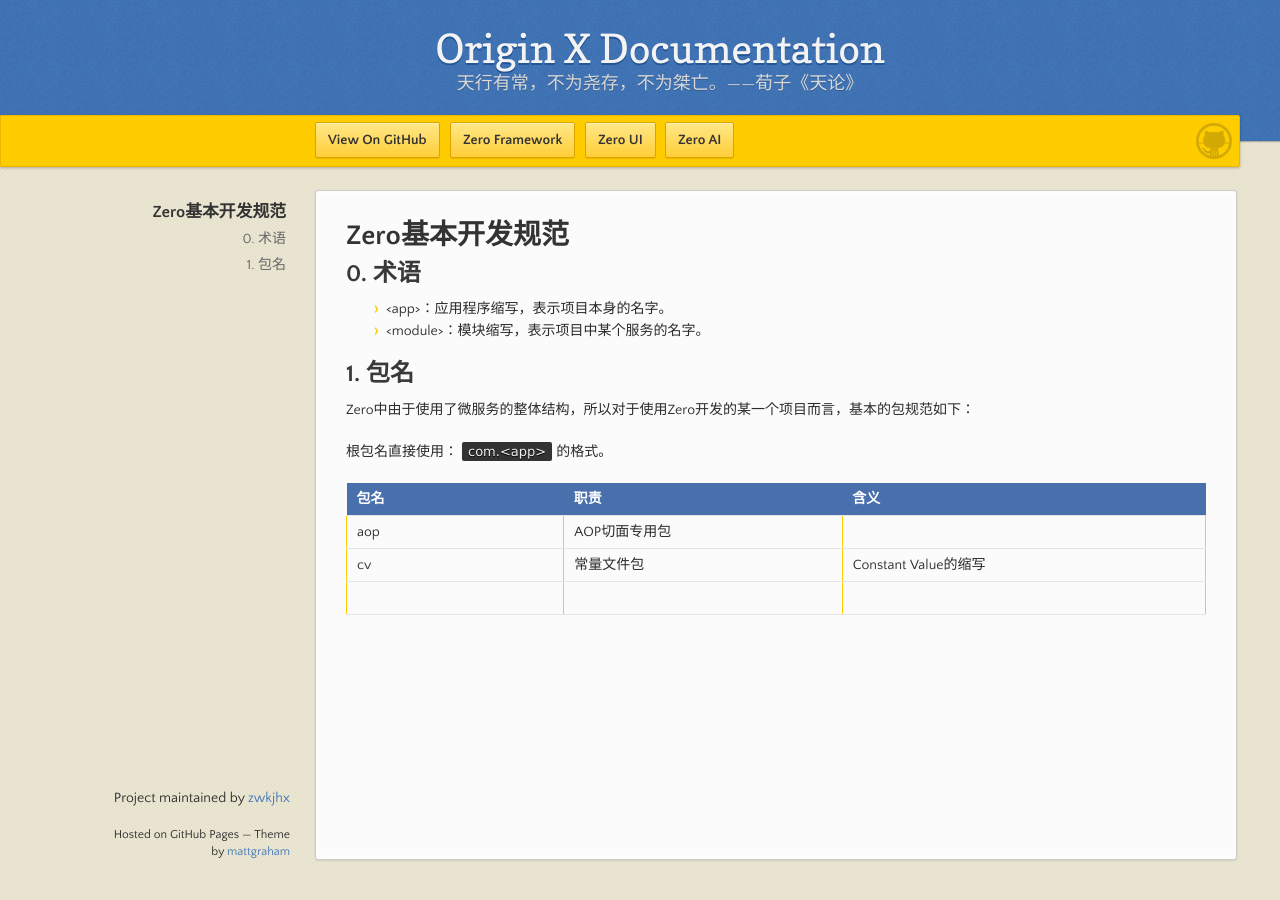
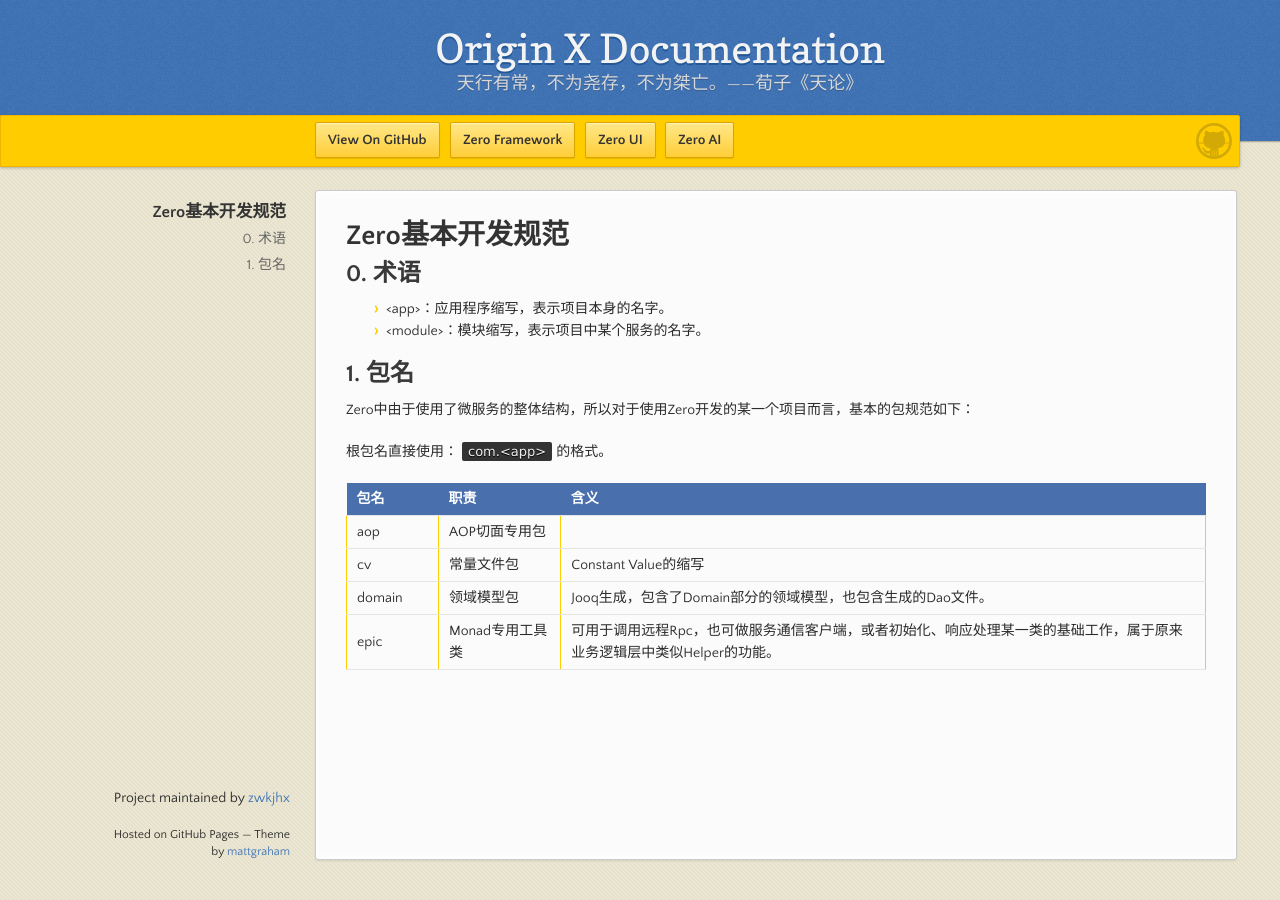
Before and after one commit to zwkjhx/ox-doc, a Jekyll site: the page built from specification/1-zerogui-fan/spc-001-zeroji-ben-kai-fa-gui-fan.md, in a window 1280 px wide. Built offline with Jekyll 4.4.1, drawn with Linux system fonts in a browser that asks for light colours; our own code applies the rules of GitHub Pages for plain Markdown files.

Commit message:
Updates specification/1-zerogui-fan/spc-001-zeroji-ben-kai-fa-gui-fan.md
Auto commit by GitBook Editor

```diff
--- a/specification/1-zerogui-fan/spc-001-zeroji-ben-kai-fa-gui-fan.md
+++ b/specification/1-zerogui-fan/spc-001-zeroji-ben-kai-fa-gui-fan.md
@@ -15,4 +15,5 @@
 | :--- | :--- | :--- |
 | aop | AOP切面专用包 |  |
 | cv | 常量文件包 | Constant Value的缩写 |
-|  |  |  |
+| domain | 领域模型包 | Jooq生成，包含了Domain部分的领域模型，也包含生成的Dao文件。 |
+| epic | Monad专用工具类 | 可用于调用远程Rpc，也可做服务通信客户端，或者初始化、响应处理某一类的基础工作，属于原来业务逻辑层中类似Helper的功能。 |
```
